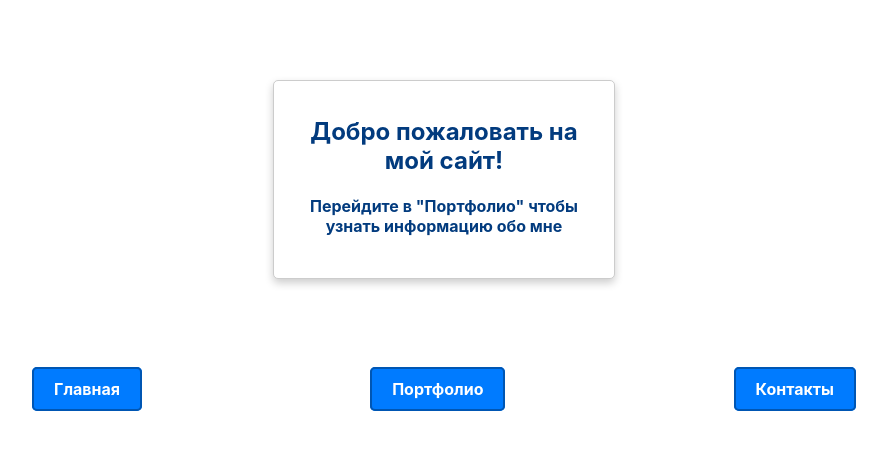
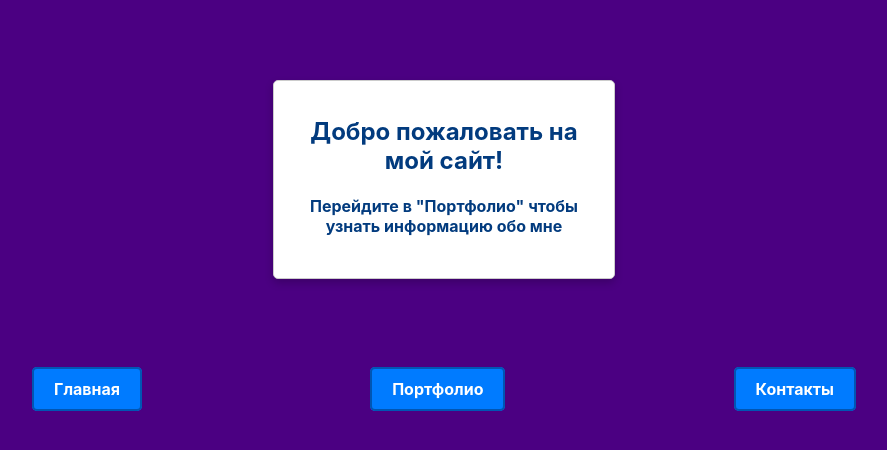
Before and after one commit to Aygeeen/My-Portfolio, a React (Create React App) app: page / in a window 1280 px wide. Shown: the top 450 px of the page, without its empty margins (196-1083 px from the left). Built offline with nearby package versions, Linux system fonts and the light colour scheme.

Commit message:
обновил стили

```diff
--- a/src/styles/style.css
+++ b/src/styles/style.css
@@ -18,3 +18,6 @@ h1 {
 h2 {
     font-size: 18px;
 }
+body{
+    background-color: #4B0082;
+}
```
